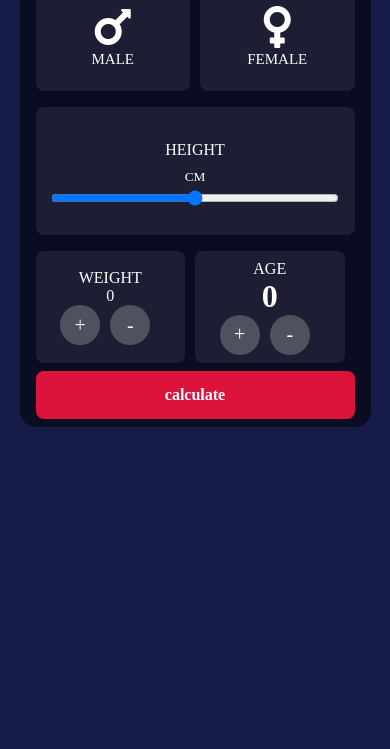
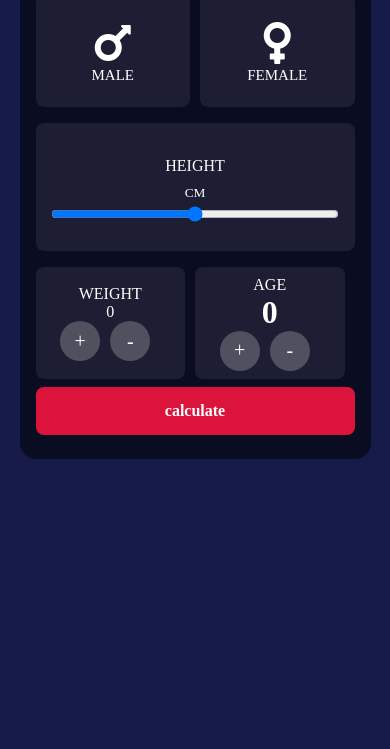
Before and after one commit to dev-phantom/BMI-calculator, a plain HTML site: page index.html in a window 390 px wide. Shown: the part 95-844 px from the top of the page. Drawn offline with Linux system fonts and the light colour scheme.

Commit message:
padding were added

```diff
--- a/index.css
+++ b/index.css
@@ -202,7 +202,7 @@ body{
         background-color: #0A0c21;
         width: 90%;
         margin-top: 2rem;
-        padding: 0 1rem;
+        padding: 1rem 1rem;
         border-radius: 1rem;
         height: auto;
     }
```
